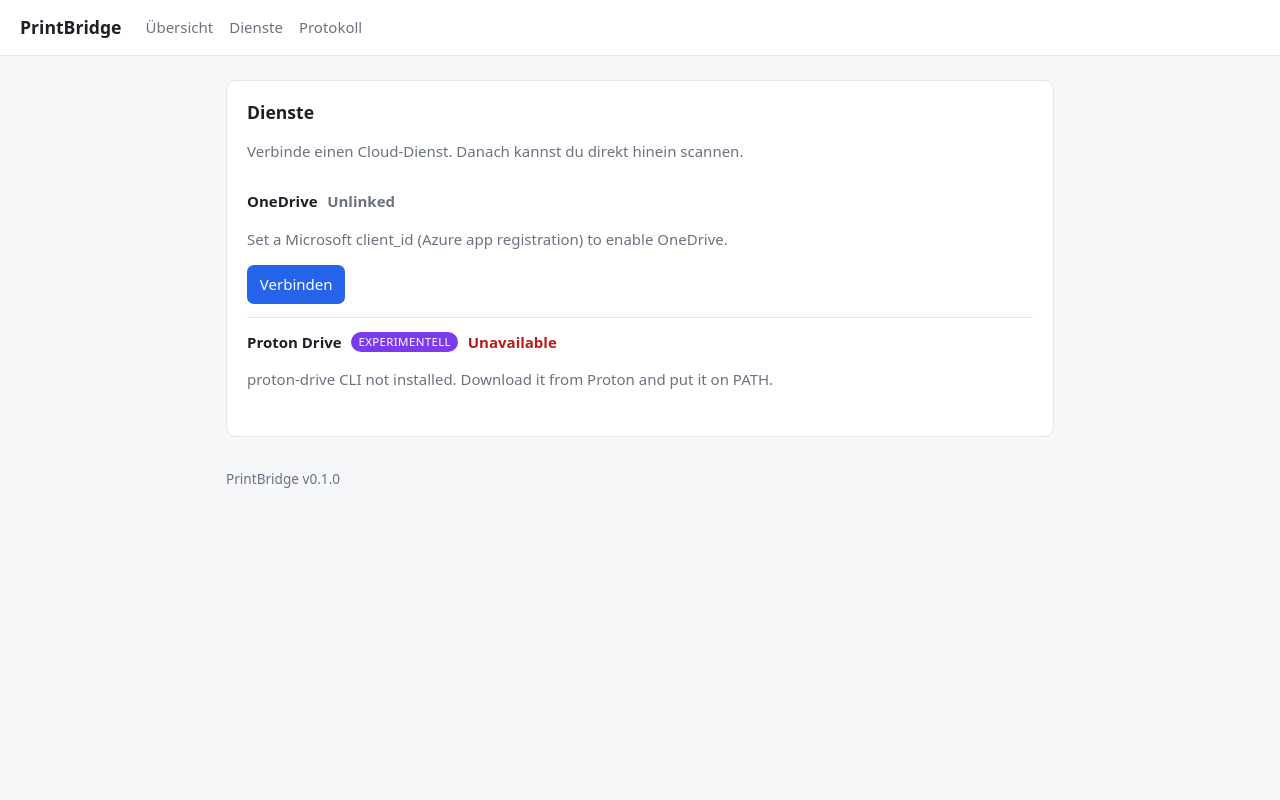
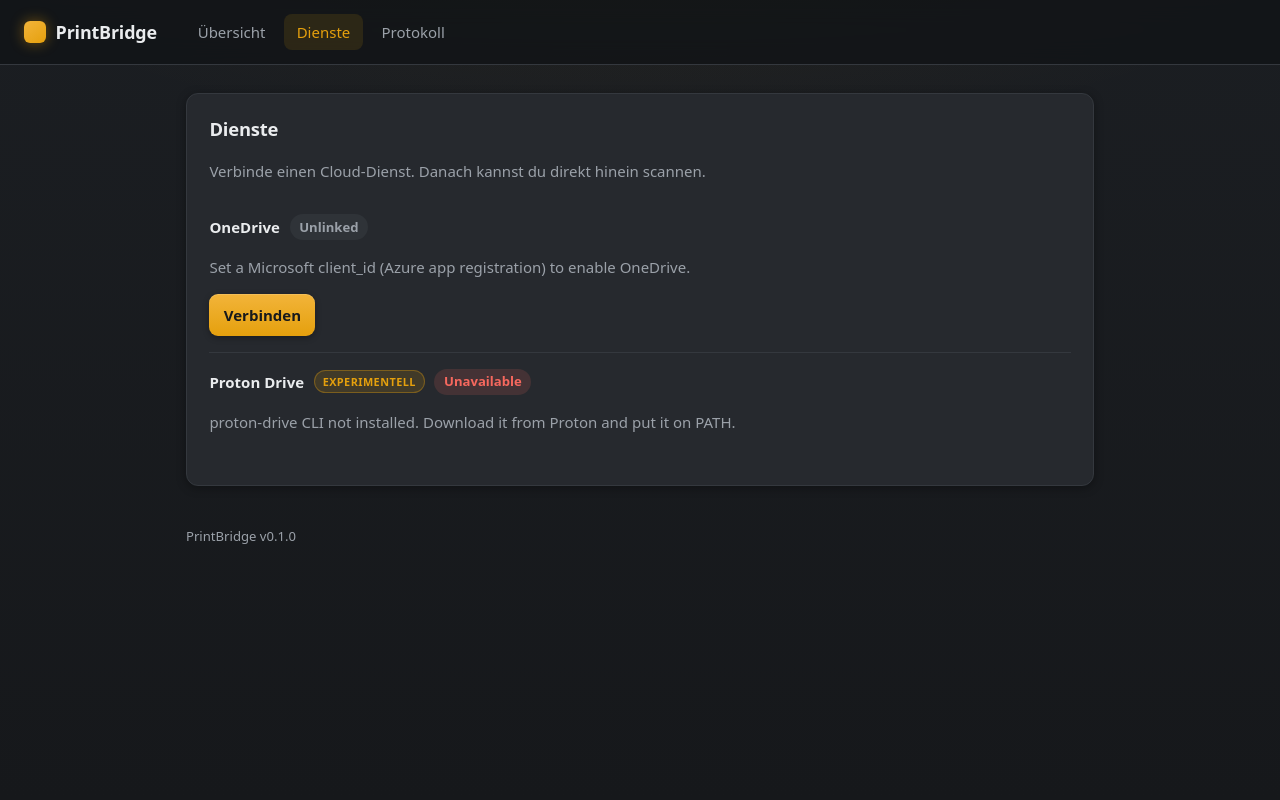
Before and after one commit to tt-404/printbridge, a FastAPI app: page /services in a window 1280 px wide. Run offline with FastAPI, Linux system fonts and the light colour scheme.

Commit message:
style: modern dark Plex-inspired UI theme
Reworks the stylesheet into a dark charcoal theme with a Plex-style amber
accent: sticky blurred top bar with brand mark, active nav highlight, elevated
cards, gradient amber primary buttons, pill-shaped status badges, and dark
tables/forms/folder browser. Adds active-nav state via request path in base.html.
No behavioural changes.

Co-Authored-By: Claude Opus 4.8 <noreply@anthropic.com>

```diff
--- a/printbridge/web/static/style.css
+++ b/printbridge/web/static/style.css
@@ -1,81 +1,218 @@
+/* PrintBridge — modern dark UI, Plex-inspired (charcoal + amber). */
 :root {
-  --bg: #f6f7f9; --fg: #1d2127; --muted: #6b7280; --card: #ffffff;
-  --border: #e3e6ea; --accent: #2563eb; --accent-fg: #ffffff;
-  --ok: #047857; --err: #b91c1c; --pending: #b45309; --badge: #7c3aed;
-}
-@media (prefers-color-scheme: dark) {
-  :root {
-    --bg: #15171c; --fg: #e6e8ec; --muted: #9aa1ab; --card: #1e2128;
-    --border: #2b2f38; --accent: #3b82f6; --accent-fg: #ffffff;
-    --ok: #34d399; --err: #f87171; --pending: #fbbf24; --badge: #a78bfa;
-  }
+  --bg: #16181b;
+  --bg-2: #1b1e22;
+  --surface: #26292e;
+  --surface-2: #2f3338;
+  --border: #34383e;
+  --fg: #eaecee;
+  --muted: #9ba1a9;
+  --accent: #e5a00d;        /* Plex gold */
+  --accent-hover: #f2b43a;
+  --accent-fg: #17191c;
+  --ok: #46d369;
+  --err: #f6685e;
+  --pending: #e5a00d;
+  --radius: 12px;
+  --shadow: 0 2px 10px rgba(0, 0, 0, 0.35);
 }
 * { box-sizing: border-box; }
+html { color-scheme: dark; }
 body {
-  margin: 0; background: var(--bg); color: var(--fg);
-  font: 15px/1.5 system-ui, -apple-system, Segoe UI, Roboto, sans-serif;
+  margin: 0;
+  min-height: 100vh;
+  color: var(--fg);
+  background:
+    radial-gradient(1200px 500px at 50% -200px, rgba(229, 160, 13, 0.08), transparent 70%),
+    linear-gradient(var(--bg-2), var(--bg));
+  background-attachment: fixed;
+  font: 15px/1.6 system-ui, -apple-system, "Segoe UI", Roboto, Helvetica, Arial, sans-serif;
+  -webkit-font-smoothing: antialiased;
 }
+
+/* Header / top bar */
 header {
-  display: flex; align-items: center; gap: 1.5rem;
-  padding: 0.9rem 1.25rem; border-bottom: 1px solid var(--border); background: var(--card);
+  position: sticky;
+  top: 0;
+  z-index: 10;
+  display: flex;
+  align-items: center;
+  gap: 1.75rem;
+  padding: 0.85rem 1.5rem;
+  background: rgba(18, 20, 23, 0.82);
+  backdrop-filter: saturate(140%) blur(12px);
+  border-bottom: 1px solid var(--border);
 }
-.brand { font-weight: 700; text-decoration: none; color: var(--fg); font-size: 1.1rem; }
-nav { display: flex; gap: 1rem; }
-nav a { color: var(--muted); text-decoration: none; }
-nav a:hover { color: var(--fg); }
-main { max-width: 860px; margin: 1.5rem auto; padding: 0 1rem; }
+.brand {
+  display: inline-flex;
+  align-items: center;
+  gap: 0.6rem;
+  font-weight: 800;
+  font-size: 1.12rem;
+  letter-spacing: -0.01em;
+  text-decoration: none;
+  color: var(--fg);
+}
+.brand::before {
+  content: "";
+  width: 22px;
+  height: 22px;
+  border-radius: 6px;
+  background: linear-gradient(145deg, var(--accent-hover), var(--accent));
+  box-shadow: 0 0 14px rgba(229, 160, 13, 0.45);
+}
+nav { display: flex; gap: 0.35rem; }
+nav a {
+  color: var(--muted);
+  text-decoration: none;
+  padding: 0.4rem 0.8rem;
+  border-radius: 8px;
+  font-weight: 500;
+  transition: background 0.15s, color 0.15s;
+}
+nav a:hover { color: var(--fg); background: var(--surface-2); }
+nav a.active { color: var(--accent); background: rgba(229, 160, 13, 0.12); }
+
+main { max-width: 940px; margin: 1.75rem auto; padding: 0 1rem; }
+
+/* Cards */
 .card {
-  background: var(--card); border: 1px solid var(--border); border-radius: 10px;
-  padding: 1.1rem 1.25rem; margin-bottom: 1.25rem;
+  background: linear-gradient(var(--surface), var(--surface));
+  border: 1px solid var(--border);
+  border-radius: var(--radius);
+  padding: 1.25rem 1.4rem;
+  margin-bottom: 1.25rem;
+  box-shadow: var(--shadow);
 }
-h2 { margin: 0 0 0.75rem; font-size: 1.1rem; }
+h2 { margin: 0 0 1rem; font-size: 1.15rem; letter-spacing: -0.01em; }
+h3 { margin: 0 0 0.6rem; font-size: 1rem; }
 .muted { color: var(--muted); }
+a { color: var(--accent); }
+a:hover { color: var(--accent-hover); }
+code {
+  background: var(--bg);
+  border: 1px solid var(--border);
+  border-radius: 6px;
+  padding: 0.1rem 0.4rem;
+  font-family: ui-monospace, "SF Mono", Menlo, monospace;
+  font-size: 0.86em;
+  color: #e7c680;
+}
+
+/* Forms & buttons */
 .row { display: flex; gap: 0.6rem; flex-wrap: wrap; align-items: center; }
-button, select, input[type=file] {
-  font: inherit; padding: 0.5rem 0.8rem; border-radius: 7px;
-  border: 1px solid var(--border); background: var(--card); color: var(--fg);
+button, select, input[type="file"] {
+  font: inherit;
+  padding: 0.55rem 0.9rem;
+  border-radius: 9px;
+  border: 1px solid var(--border);
+  background: var(--surface-2);
+  color: var(--fg);
 }
-button { background: var(--accent); color: var(--accent-fg); border: none; cursor: pointer; }
-button.secondary { background: transparent; color: var(--fg); border: 1px solid var(--border); }
+select { cursor: pointer; }
+input[type="file"] { padding: 0.4rem 0.6rem; max-width: 100%; }
+input[type="file"]::file-selector-button {
+  font: inherit; margin-right: 0.7rem; padding: 0.35rem 0.7rem;
+  border: 1px solid var(--border); border-radius: 7px;
+  background: var(--surface); color: var(--fg); cursor: pointer;
+}
+button {
+  background: linear-gradient(180deg, var(--accent-hover), var(--accent));
+  color: var(--accent-fg);
+  border: none;
+  font-weight: 650;
+  cursor: pointer;
+  box-shadow: 0 1px 0 rgba(255, 255, 255, 0.15) inset, 0 2px 6px rgba(0, 0, 0, 0.3);
+  transition: filter 0.15s, transform 0.02s;
+}
+button:hover { filter: brightness(1.07); }
+button:active { transform: translateY(1px); }
+button.secondary {
+  background: var(--surface-2);
+  color: var(--fg);
+  border: 1px solid var(--border);
+  box-shadow: none;
+  font-weight: 500;
+}
+button.secondary:hover { border-color: var(--accent); color: var(--accent); filter: none; }
+
+/* Status pills */
+.status {
+  display: inline-block;
+  font-weight: 600;
+  font-size: 0.82rem;
+  text-transform: capitalize;
+  padding: 0.15rem 0.6rem;
+  border-radius: 999px;
+}
+.status-success, .status-linked { color: var(--ok); background: rgba(70, 211, 105, 0.14); }
+.status-error, .status-unavailable { color: var(--err); background: rgba(246, 104, 94, 0.14); }
+.status-pending { color: var(--pending); background: rgba(229, 160, 13, 0.16); }
+.status-unlinked { color: var(--muted); background: var(--surface-2); }
+
+/* Tables */
 table { width: 100%; border-collapse: collapse; font-size: 0.92rem; }
-th, td { text-align: left; padding: 0.5rem 0.6rem; border-bottom: 1px solid var(--border); vertical-align: top; }
-th { color: var(--muted); font-weight: 600; }
-.status { font-weight: 600; text-transform: capitalize; }
-.status-success, .status-linked { color: var(--ok); }
-.status-error, .status-unavailable { color: var(--err); }
-.status-pending { color: var(--pending); }
-.status-unlinked { color: var(--muted); }
-.service { padding: 0.8rem 0; border-bottom: 1px solid var(--border); }
+th, td { text-align: left; padding: 0.6rem 0.7rem; border-bottom: 1px solid var(--border); vertical-align: top; }
+th { color: var(--muted); font-weight: 600; font-size: 0.8rem; text-transform: uppercase; letter-spacing: 0.04em; }
+tbody tr { transition: background 0.12s; }
+tbody tr:hover { background: var(--surface-2); }
+
+/* Services */
+.service { padding: 1rem 0; border-bottom: 1px solid var(--border); }
 .service:last-child { border-bottom: none; }
-.service-head { display: flex; align-items: center; gap: 0.6rem; }
+.service-head { display: flex; align-items: center; gap: 0.6rem; flex-wrap: wrap; }
 .badge {
-  font-size: 0.72rem; padding: 0.1rem 0.45rem; border-radius: 999px;
-  background: var(--badge); color: #fff; text-transform: uppercase; letter-spacing: 0.03em;
+  font-size: 0.68rem; padding: 0.12rem 0.5rem; border-radius: 999px;
+  background: rgba(229, 160, 13, 0.14); color: var(--accent);
+  border: 1px solid rgba(229, 160, 13, 0.35);
+  text-transform: uppercase; letter-spacing: 0.04em; font-weight: 700;
 }
 .devicecode .code {
-  font-size: 1.6rem; font-weight: 700; letter-spacing: 0.1em;
-  font-family: ui-monospace, Menlo, monospace;
+  font-size: 1.7rem; font-weight: 800; letter-spacing: 0.12em;
+  font-family: ui-monospace, Menlo, monospace; color: var(--accent);
 }
+
+/* Folder browser */
 .inline { display: inline; }
 .chip {
-  font-size: 0.82rem; padding: 0.25rem 0.6rem; border-radius: 7px;
+  font-size: 0.82rem; padding: 0.3rem 0.7rem; border-radius: 999px;
   border: 1px solid var(--border); text-decoration: none; color: var(--fg);
+  background: var(--surface-2);
 }
 .chip:hover { border-color: var(--accent); color: var(--accent); }
-.folderlist { list-style: none; padding: 0; margin: 0.75rem 0 0; }
+.folderlist { list-style: none; padding: 0; margin: 0.9rem 0 0; }
 .folderlist li {
   display: flex; align-items: center; justify-content: space-between;
-  gap: 0.75rem; padding: 0.45rem 0; border-bottom: 1px solid var(--border);
+  gap: 0.75rem; padding: 0.6rem 0.4rem; border-bottom: 1px solid var(--border);
+  border-radius: 8px;
 }
+.folderlist li:hover { background: var(--surface-2); }
 .folderlist .folder { text-decoration: none; color: var(--fg); font-weight: 500; }
 .folderlist .folder:hover { color: var(--accent); }
-.folder-actions { display: flex; gap: 0.5rem; flex-shrink: 0; }
+.folder-actions { display: flex; gap: 0.4rem; flex-shrink: 0; }
 button.link {
   background: none; border: none; color: var(--accent); cursor: pointer;
-  padding: 0.2rem 0.3rem; font-size: 0.85rem;
+  padding: 0.25rem 0.4rem; font-size: 0.85rem; font-weight: 500; box-shadow: none;
 }
-button.link:hover { text-decoration: underline; }
-.filters { display: flex; gap: 0.75rem; margin-bottom: 0.75rem; }
-.filters a { color: var(--muted); text-decoration: none; }
-.filters a.active { color: var(--fg); font-weight: 600; }
-footer { max-width: 860px; margin: 2rem auto; padding: 0 1rem; color: var(--muted); font-size: 0.85rem; }
+button.link:hover { text-decoration: underline; filter: none; }
+
+/* Filters & misc */
+.filters { display: flex; gap: 0.5rem; margin-bottom: 0.9rem; }
+.filters a {
+  color: var(--muted); text-decoration: none; padding: 0.3rem 0.7rem;
+  border-radius: 8px;
+}
+.filters a:hover { background: var(--surface-2); color: var(--fg); }
+.filters a.active { color: var(--accent); background: rgba(229, 160, 13, 0.12); }
+ul { margin: 0.5rem 0; }
+
+footer {
+  max-width: 940px; margin: 2.5rem auto; padding: 0 1rem;
+  color: var(--muted); font-size: 0.82rem;
+}
+
+@media (max-width: 560px) {
+  header { gap: 1rem; padding: 0.75rem 1rem; }
+  main { margin: 1.1rem auto; }
+  .folderlist li { flex-direction: column; align-items: flex-start; }
+}
--- a/printbridge/web/templates/base.html
+++ b/printbridge/web/templates/base.html
@@ -7,12 +7,13 @@
   <link rel="stylesheet" href="/static/style.css">
 </head>
 <body>
+  {% set _p = request.url.path %}
   <header>
     <a class="brand" href="/">PrintBridge</a>
     <nav>
-      <a href="/">Übersicht</a>
-      <a href="/services">Dienste</a>
-      <a href="/activity">Protokoll</a>
+      <a href="/" class="{{ 'active' if _p == '/' }}">Übersicht</a>
+      <a href="/services" class="{{ 'active' if _p.startswith('/services') }}">Dienste</a>
+      <a href="/activity" class="{{ 'active' if _p.startswith('/activity') }}">Protokoll</a>
     </nav>
   </header>
   <main>
```
